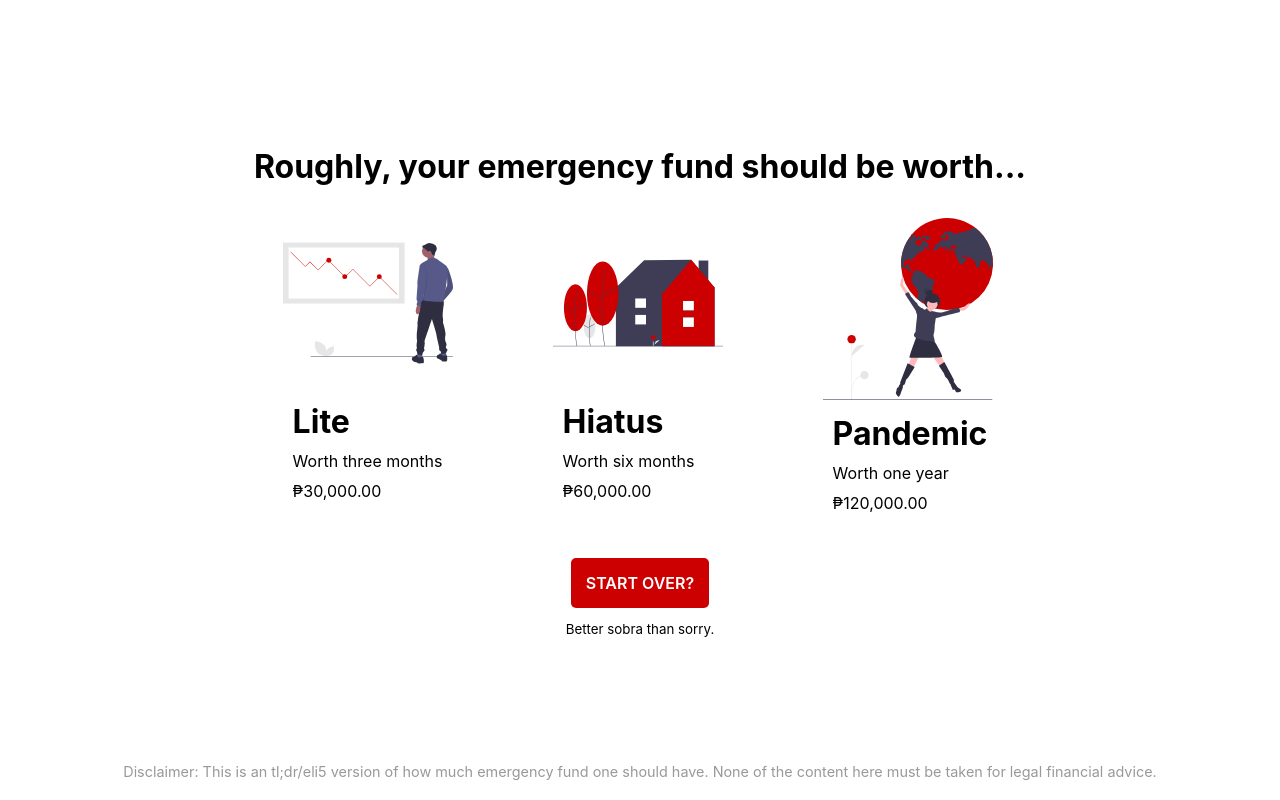
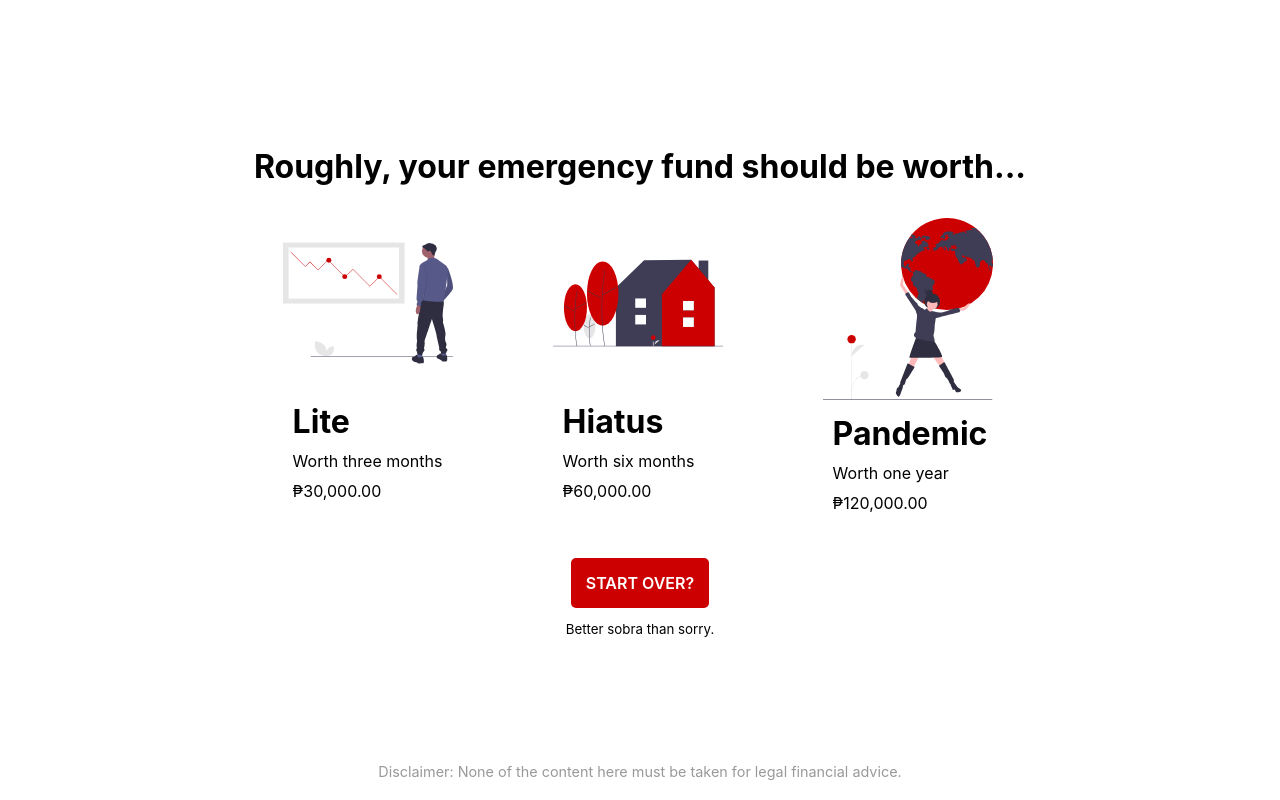
Before and after one commit to michaelignacio/ef-calc, a React (Create React App) app: page / in a window 1280 px wide. Both pictures are taken after a click on the input "Continue". Built offline with nearby package versions, Linux system fonts and the light colour scheme.

Commit message:
Update copy

```diff
--- a/public/index.html
+++ b/public/index.html
@@ -34,7 +34,7 @@
       work correctly both with client-side routing and a non-root public URL.
       Learn how to configure a non-root public URL by running `npm run build`.
     -->
-    <title>Emergency Funds Calculator</title>
+    <title>Emergency Fund Calculator</title>
   </head>
   <body>
     <noscript>You need to enable JavaScript to run this app.</noscript>
--- a/src/components/Result.js
+++ b/src/components/Result.js
@@ -173,7 +173,7 @@ const Result = ({data}) => (
       </p>
     </Startover>
     <Disclaimer>
-      <p>Disclaimer: This is an tl;dr/eli5 version of how much emergency fund one should have. None of the content here must be taken for legal financial advice.</p>
+      <p>Disclaimer: None of the content here must be taken for legal financial advice.</p>
     </Disclaimer>
   </Wrapper>
 );
```
